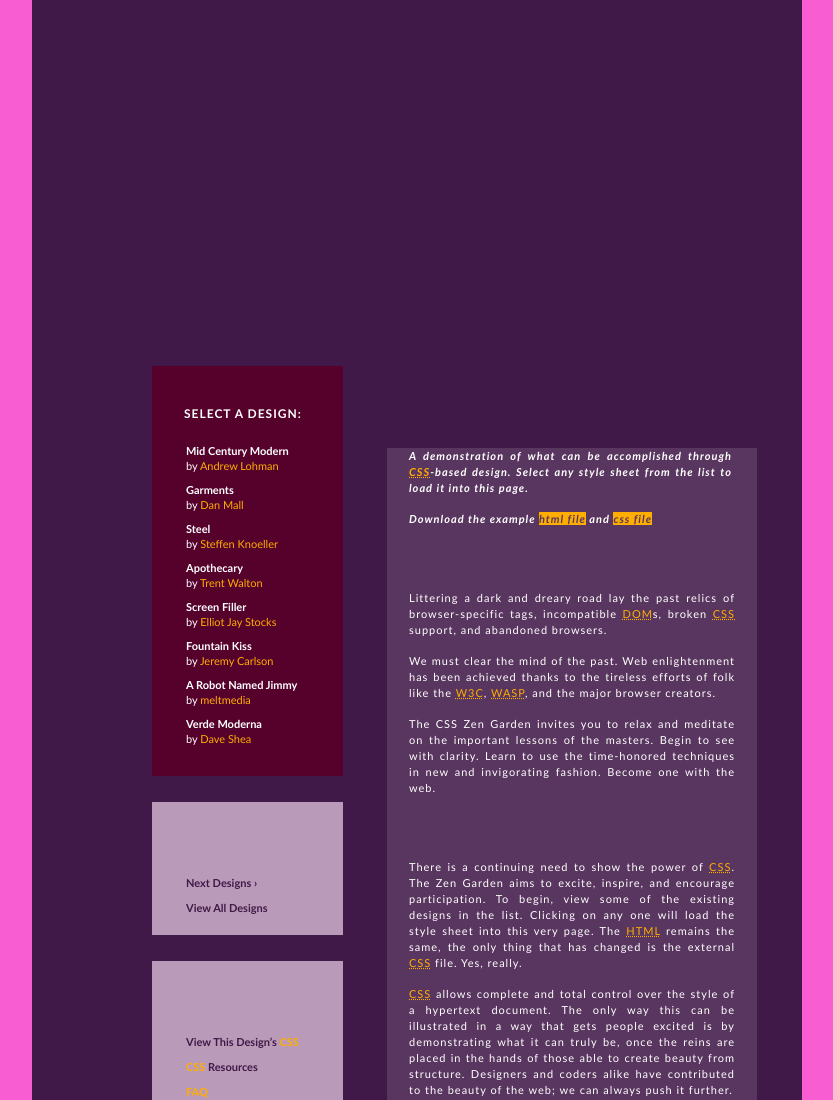
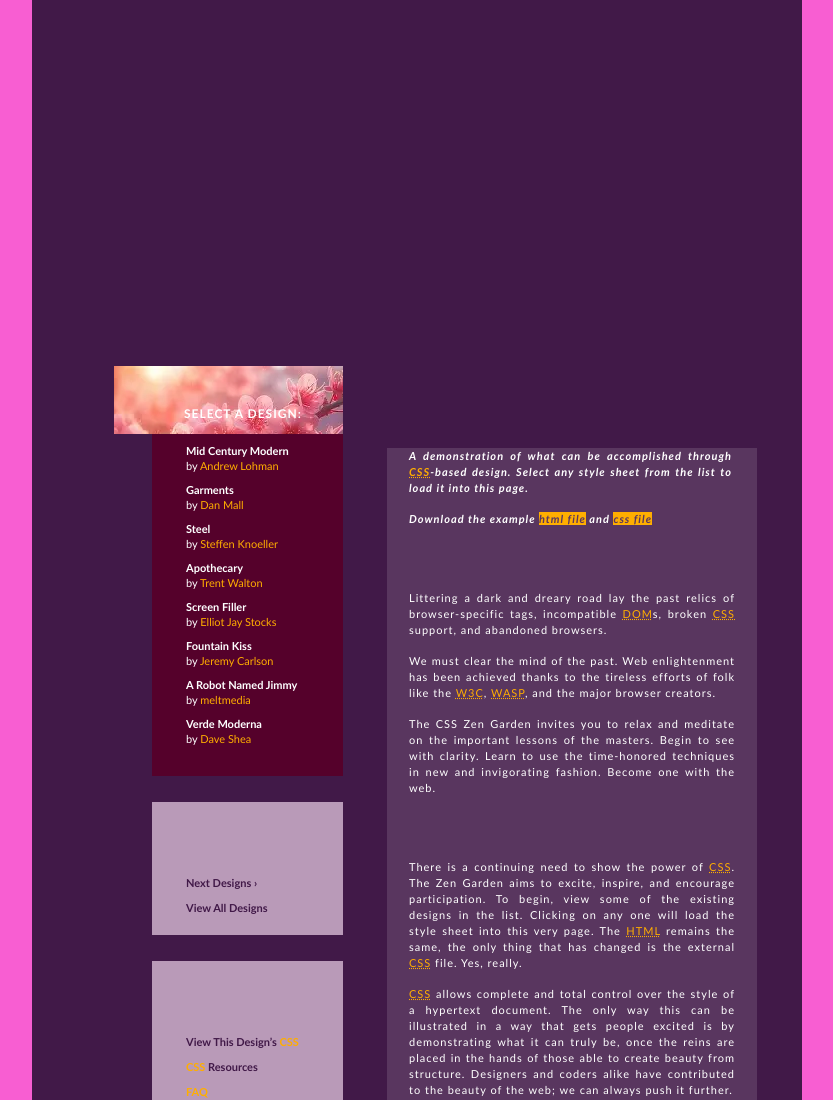
Before and after one commit to rhealyrahdagani/daganilyrah, a plain HTML site: page index.html in a window 1280 px wide. Shown: the top 1100 px of the page, without its empty margins (223-1056 px from the left). Drawn offline with Linux system fonts and the light colour scheme.

Commit message:
sakura2.webp

```diff
--- a/design.css
+++ b/design.css
@@ -243,7 +243,7 @@ h1, h2 { display: none; }
 
 .sidebar h3.select
 {
-	background: url(kastenlilie.gif) no-repeat left top;
+	background: url(/sakura2.webp) no-repeat left top;
 	position: relative;
 	right: 38px;
 }
```
Also changed, not shown: sakura2.webp (added).
